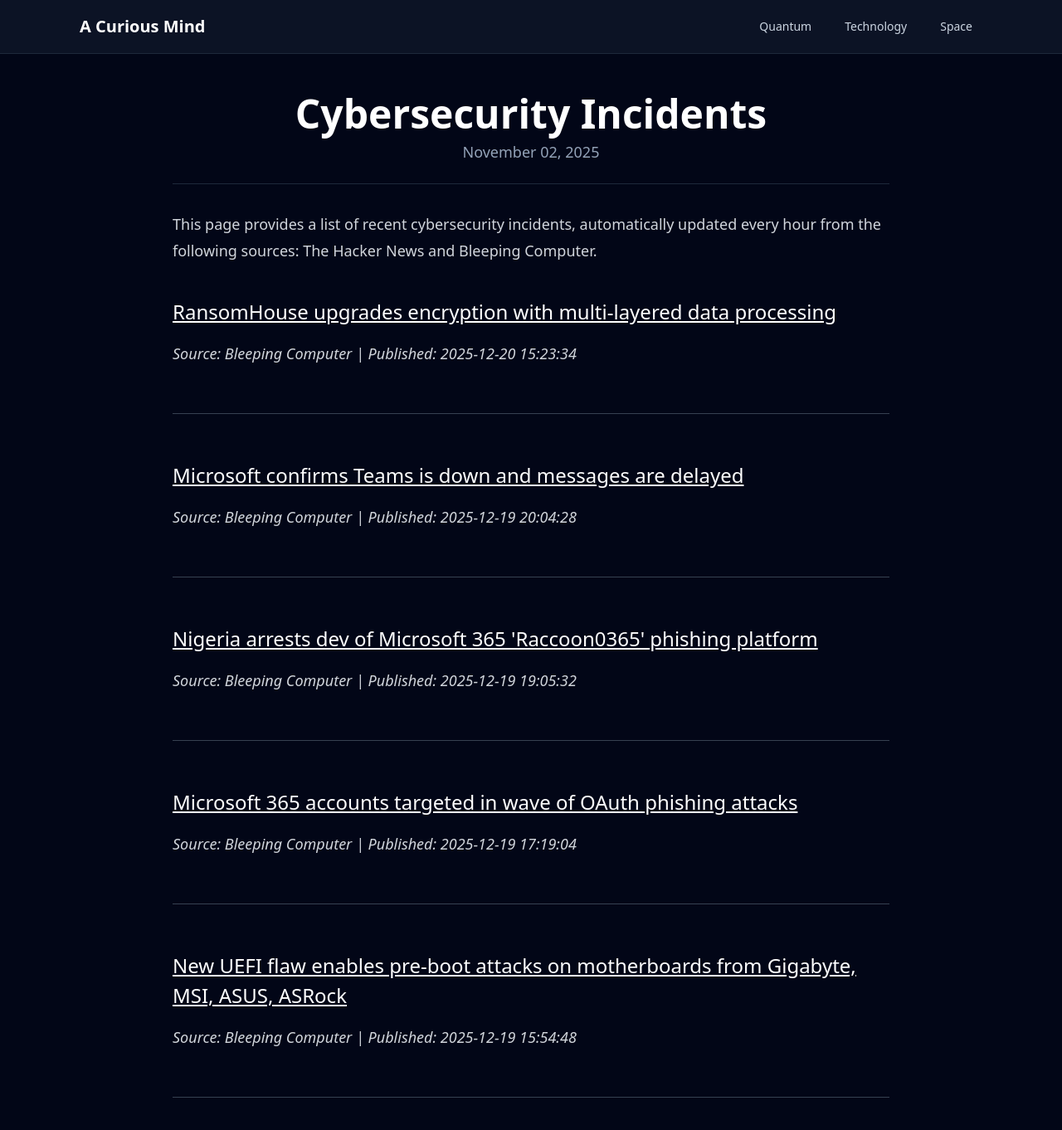
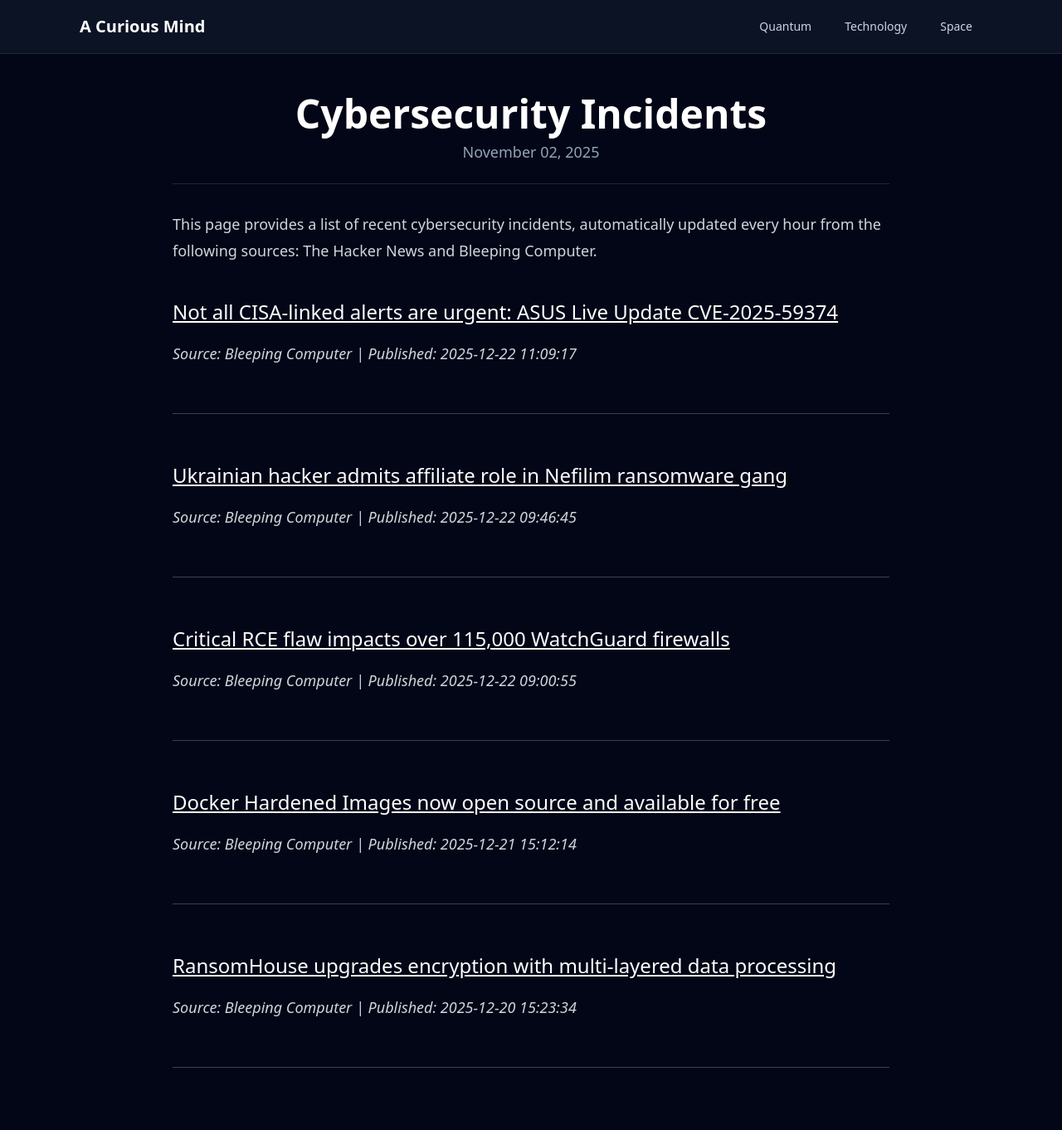
Before and after one commit to onehl7/onehl7.github.io, a Jekyll site: the page built from _posts/2025-11-02-cybersecurity-incidents.md, in a window 1280 px wide and 1400 px high. Shown: the top 1362 px of the window at 83% size. Built offline with Jekyll 4.4.1, drawn with Linux system fonts in a browser that asks for light colours; nearby versions of some CDN libraries.

Commit message:
Update news data

```diff
--- a/_data/news.json
+++ b/_data/news.json
@@ -1,32 +1,32 @@
 [
+  {
+    "source": "Bleeping Computer",
+    "title": "Not all CISA-linked alerts are urgent: ASUS Live Update CVE-2025-59374",
+    "link": "https://www.bleepingcomputer.com/news/security/not-all-cisa-linked-alerts-are-urgent-asus-live-update-cve-2025-59374/",
+    "published": "2025-12-22 11:09:17"
+  },
+  {
+    "source": "Bleeping Computer",
+    "title": "Ukrainian hacker admits affiliate role in Nefilim ransomware gang",
+    "link": "https://www.bleepingcomputer.com/news/security/ukrainian-hacker-admits-affiliate-role-in-nefilim-ransomware-gang/",
+    "published": "2025-12-22 09:46:45"
+  },
+  {
+    "source": "Bleeping Computer",
+    "title": "Critical RCE flaw impacts over 115,000 WatchGuard firewalls",
+    "link": "https://www.bleepingcomputer.com/news/security/over-115-000-watchguard-firewalls-vulnerable-to-ongoing-rce-attacks/",
+    "published": "2025-12-22 09:00:55"
+  },
+  {
+    "source": "Bleeping Computer",
+    "title": "Docker Hardened Images now open source and available for free",
+    "link": "https://www.bleepingcomputer.com/news/security/docker-hardened-images-now-open-source-and-available-for-free/",
+    "published": "2025-12-21 15:12:14"
+  },
   {
     "source": "Bleeping Computer",
     "title": "RansomHouse upgrades encryption with multi-layered data processing",
     "link": "https://www.bleepingcomputer.com/news/security/ransomhouse-upgrades-encryption-with-multi-layered-data-processing/",
     "published": "2025-12-20 15:23:34"
-  },
-  {
-    "source": "Bleeping Computer",
-    "title": "Microsoft confirms Teams is down and messages are delayed",
-    "link": "https://www.bleepingcomputer.com/news/microsoft/microsoft-confirms-teams-is-down-and-messages-are-delayed/",
-    "published": "2025-12-19 20:04:28"
-  },
-  {
-    "source": "Bleeping Computer",
-    "title": "Nigeria arrests dev of Microsoft 365 'Raccoon0365' phishing platform",
-    "link": "https://www.bleepingcomputer.com/news/security/nigeria-arrests-dev-of-microsoft-365-raccoon0365-phishing-platform/",
-    "published": "2025-12-19 19:05:32"
-  },
-  {
-    "source": "Bleeping Computer",
-    "title": "Microsoft 365 accounts targeted in wave of OAuth phishing attacks",
-    "link": "https://www.bleepingcomputer.com/news/security/microsoft-365-accounts-targeted-in-wave-of-oauth-phishing-attacks/",
-    "published": "2025-12-19 17:19:04"
-  },
-  {
-    "source": "Bleeping Computer",
-    "title": "New UEFI flaw enables pre-boot attacks on motherboards from Gigabyte, MSI, ASUS, ASRock",
-    "link": "https://www.bleepingcomputer.com/news/security/new-uefi-flaw-enables-pre-boot-attacks-on-motherboards-from-gigabyte-msi-asus-asrock/",
-    "published": "2025-12-19 15:54:48"
   }
 ]
```
